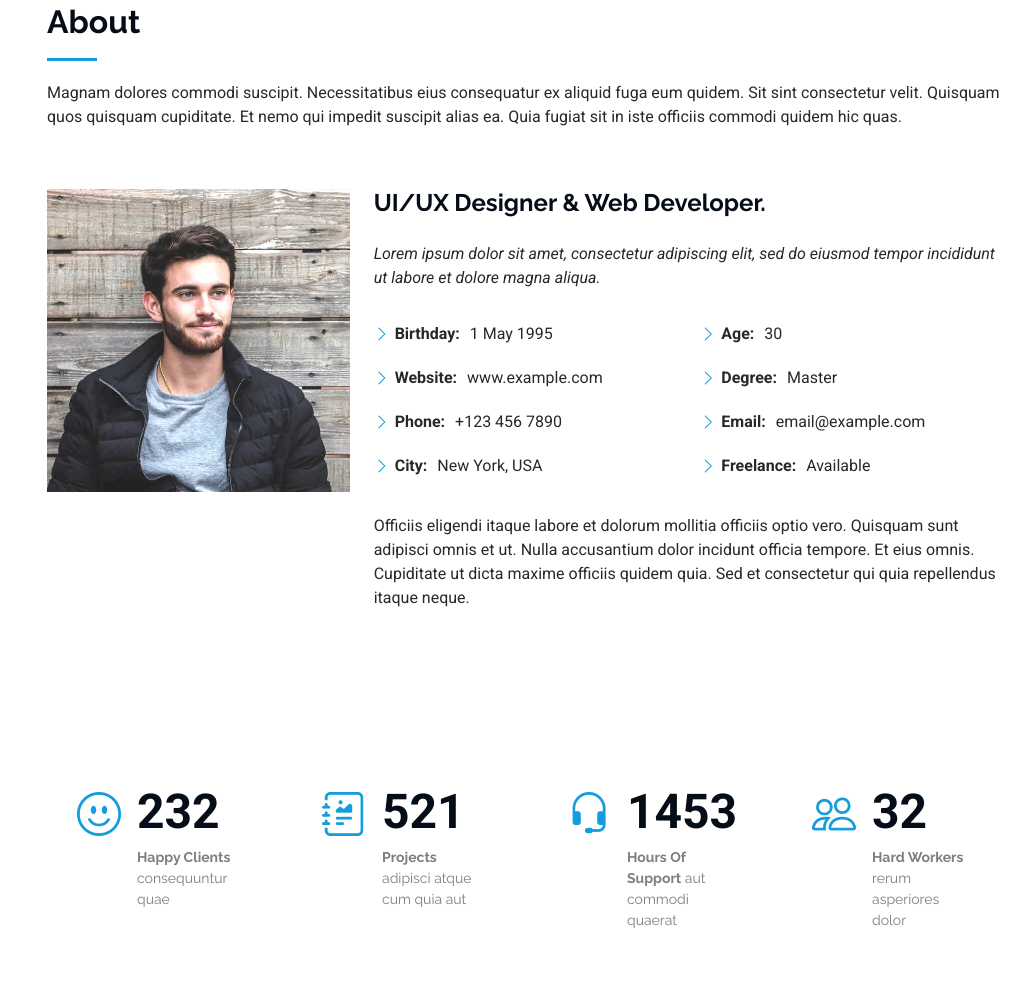
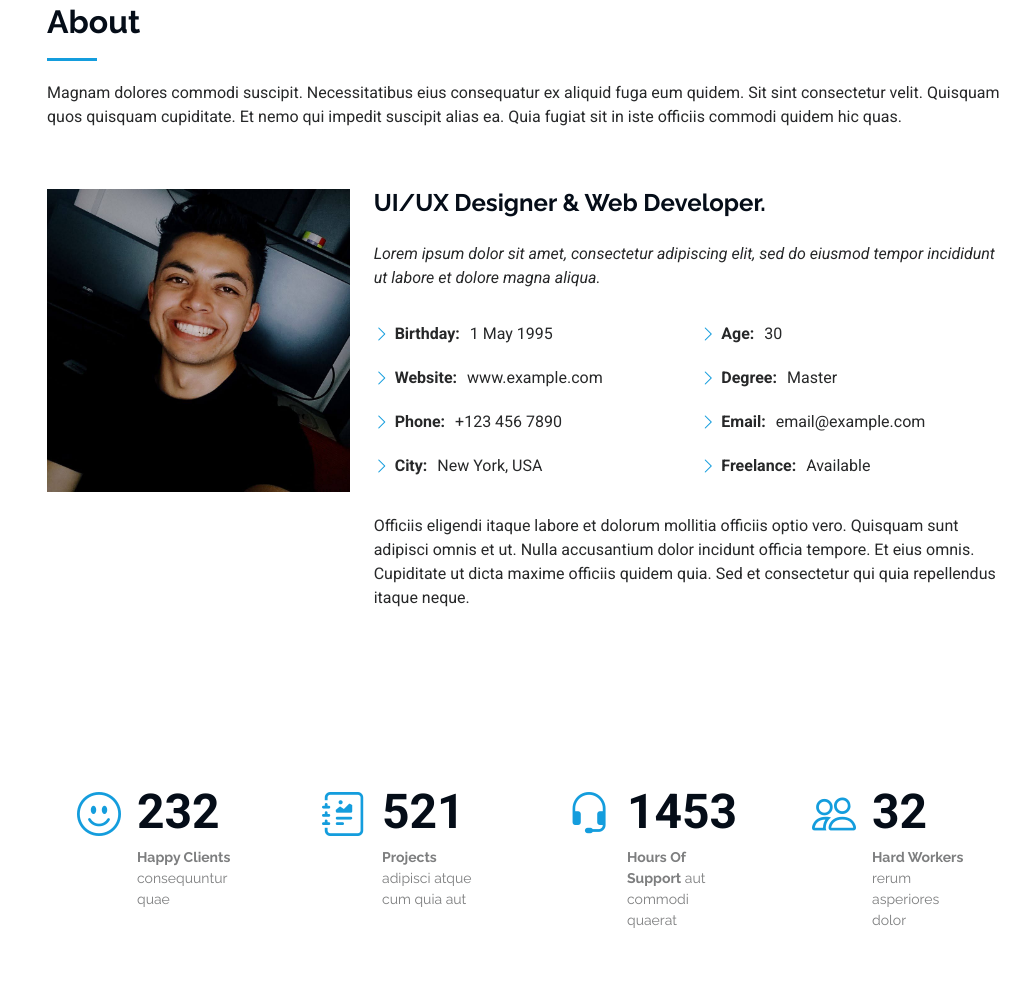
Before and after one commit to 2328SebastianNarvaez/2328SebastianNarvaez.github.io, a plain HTML site: page index.html in a window 1280 px wide. Shown: the part 857-1846 px from the top of the page, without its empty margins (265-1280 px from the left). Drawn offline with Linux system fonts and the light colour scheme.

Commit message:
Actualizacion foto de perfil

```diff
--- a/index.html
+++ b/index.html
@@ -116,7 +116,7 @@
 
         <div class="row gy-4 justify-content-center">
           <div class="col-lg-4">
-            <img src="assets/img/my-profile-img.jpg" class="img-fluid" alt="">
+            <img src="assets/img/foto-sebastian.jpeg" class="img-fluid" alt="">
           </div>
           <div class="col-lg-8 content">
             <h2>UI/UX Designer &amp; Web Developer.</h2>
```
